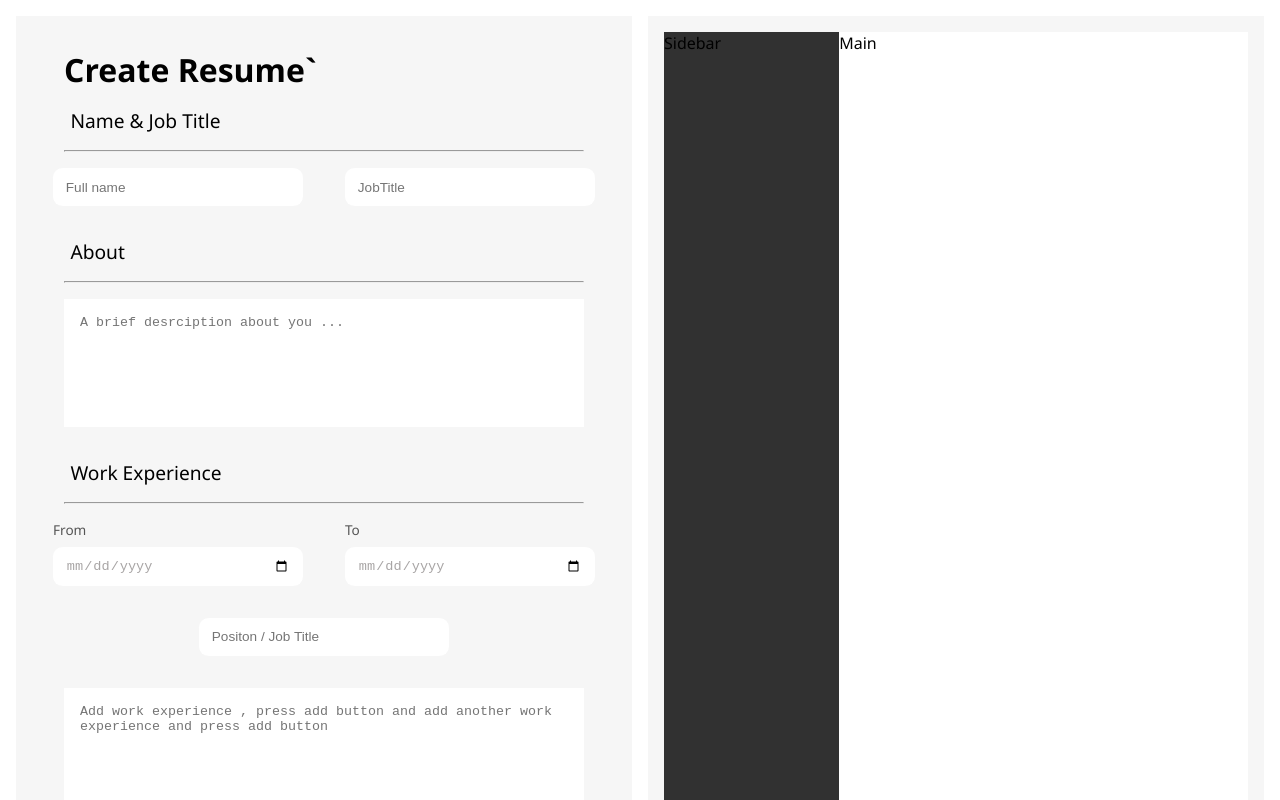
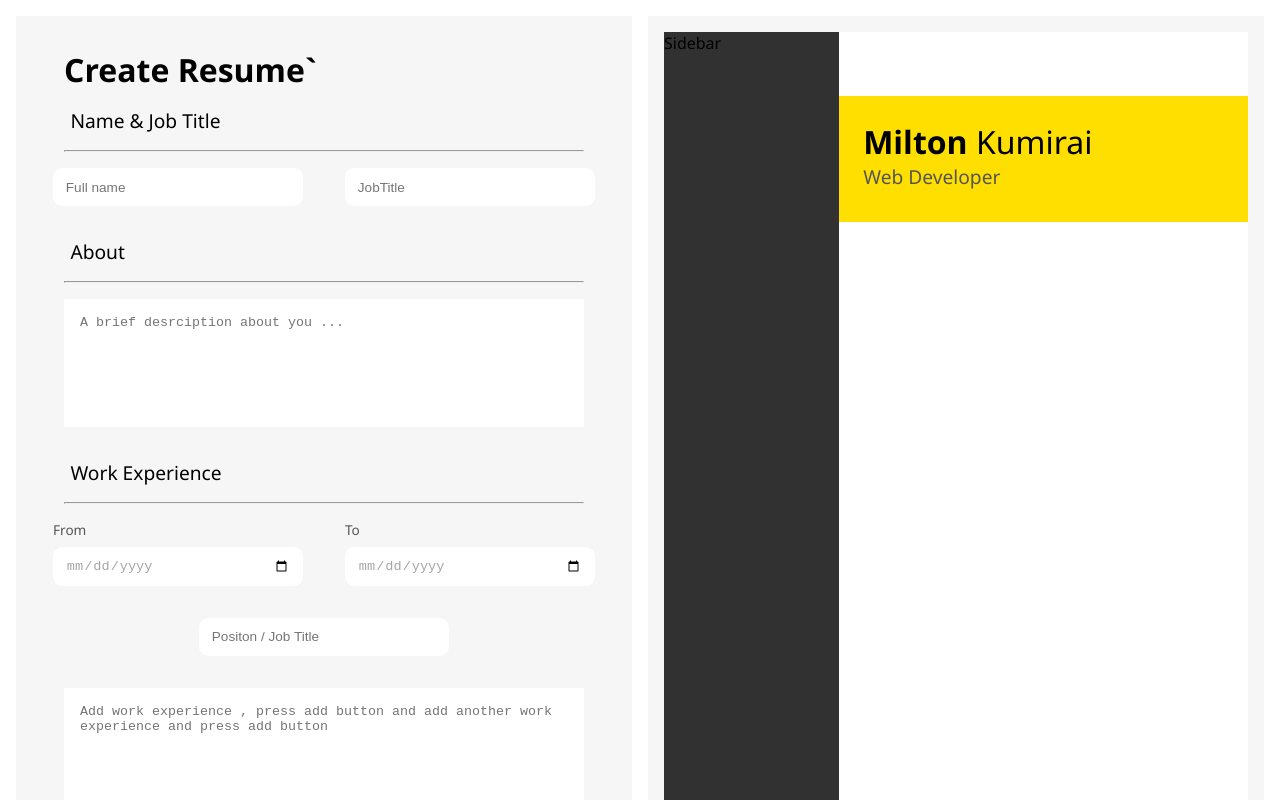
Before and after one commit to Kummirai/resume, a React (Vite) app in the folder cv application/: page / in a window 1280 px wide. Built offline with nearby package versions, Linux system fonts and the light colour scheme.

Commit message:
Style heading section

```diff
--- a/cv application/src/components/templateOne/Heading.jsx
+++ b/cv application/src/components/templateOne/Heading.jsx
@@ -0,0 +1,12 @@
+const Heading = () => {
+  return (
+    <div className="heading">
+      <h1 className="resume-owner">
+        Milton <span>Kumirai</span>
+      </h1>
+      <p className="owner-title">Web Developer</p>
+    </div>
+  );
+};
+
+export default Heading;
--- a/cv application/src/components/templateOne/Main.jsx
+++ b/cv application/src/components/templateOne/Main.jsx
@@ -1,5 +1,11 @@
+import Heading from "./Heading";
+
 const Main = () => {
-  return <div className="main">Main</div>;
+  return (
+    <div className="main">
+      <Heading />
+    </div>
+  );
 };
 
 export default Main;
--- a/cv application/src/components/templateOne/template.css
+++ b/cv application/src/components/templateOne/template.css
@@ -19,3 +19,24 @@
   background-color: #313131;
   width: 30%;
 }
+
+.heading {
+  background-color: #ffdf00;
+  display: flex;
+  flex-direction: column;
+  padding: 1.5rem;
+  margin-top: 4rem;
+}
+
+.heading h1 {
+  margin: 0;
+}
+
+.heading h1 > span {
+  font-weight: 400;
+}
+
+.heading p {
+  font-size: 1.2rem;
+  font-weight: 500;
+}
```
